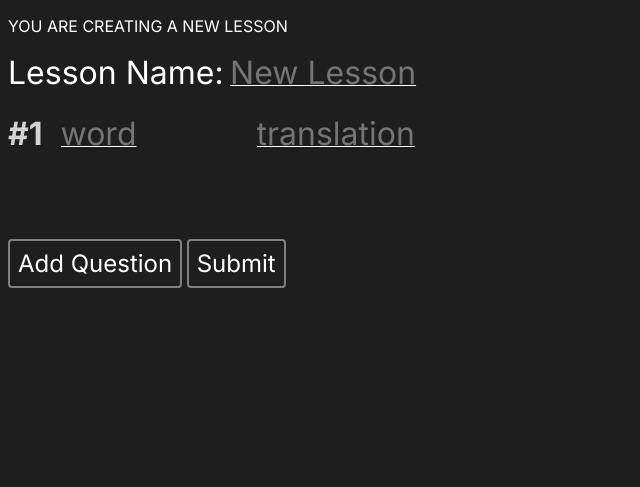
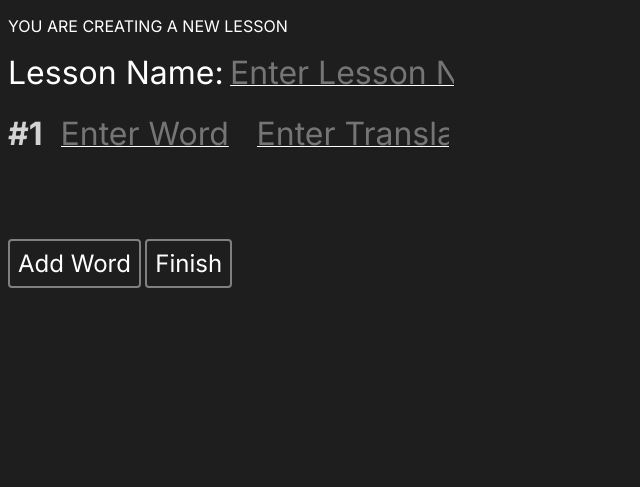
Before and after one commit to erik-thorsell/basic-authentication, a Flask app: page /createLesson in a window 1280 px wide. Shown: the top 487 px of the page, without its empty margins (0-640 px from the left). Run offline with Flask 3, Linux system fonts and the light colour scheme.

Commit message:
final commit !!!!!!!!!!!!!!!

```diff
--- a/static/createLesson.css
+++ b/static/createLesson.css
@@ -1,5 +1,9 @@
 label {
     font-size: 2rem;
+}
+
+#lesson_name {
+    width: 17.5vw;
 }
 
 input {
--- a/static/lesson.css
+++ b/static/lesson.css
@@ -27,7 +27,6 @@
 }
 
 
-
 #container {
     width: 100vw;
     height: 100vh;
--- a/templates/class.html
+++ b/templates/class.html
@@ -61,7 +61,7 @@
     <div id="data" style="display: none;"></div>
     <h1 id="className"></h1>
     <div class="lessons"></div>
-    <button onclick="createLesson()" id="create" class="button">CREATE A NEW LESSON</button>
+    <button onclick="createLesson()" id="create" class="button">CREATE A LESSON</button>
     <button onclick="window.location.href = window.location.origin" id="back" class="button">BACK</button>
 </body>
 </html>
--- a/templates/createLesson.html
+++ b/templates/createLesson.html
@@ -16,17 +16,17 @@
     <!-- template question -->
     <div class="question" id="template">
         <h1>#</h1>
-        <input type="text" required placeholder="word">
-        <input type="text" required placeholder="translation">
+        <input type="text" required placeholder="Enter Word">
+        <input type="text" required placeholder="Enter Translation">
     </div>
     <p>YOU ARE CREATING A NEW LESSON</p> <!-- helps out a little to know what you're doing -->
     <form>
         <!-- lesson name input -->
         <label for="lesson_name">Lesson Name:</label>
-        <input type="text" id="lesson_name" name="lesson_name" placeholder="New Lesson"><br>
+        <input type="text" id="lesson_name" name="lesson_name" placeholder="Enter Lesson Name"><br>
     </form>
-    <button onclick="spawnQuestion()" class="button">Add Question</button> <!-- spawns a new question -->
-    <button onclick="submit()" class="button">Submit</button> <!-- submits the lesson -->
+    <button onclick="spawnQuestion()" class="button">Add Word</button> <!-- spawns a new question -->
+    <button onclick="submit()" class="button">Finish</button> <!-- submits the lesson -->
     <button onclick="back()" class="button" id="back">BACK</button> <!-- goes back to the class -->
 
     <script>
--- a/templates/index.html
+++ b/templates/index.html
@@ -19,7 +19,7 @@
     <button onclick="show()" id="create" class="button">CREATE A NEW CLASS</button> <!-- spawns a new class -->
     <div id="bg"> <!-- background for the create class -->
         <button id="back" onclick="back()">BACK</button>
-        <input type="text" id="classInput" placeholder="Class Name">
+        <input type="text" id="classInput" placeholder="Enter Class Name"> <!-- input for the class name -->
         <button id="classButton" onclick="createClassButton()">CREATE CLASS</button> <!-- creates the class -->
     </div>
     <script>
```
Also changed, not shown: templates/lesson.html (+4 -5 lines).
